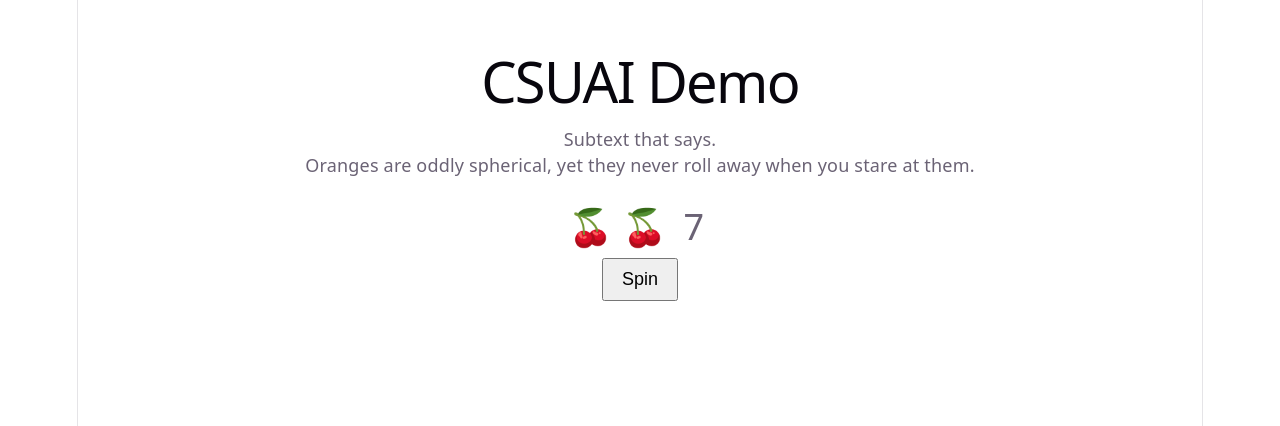
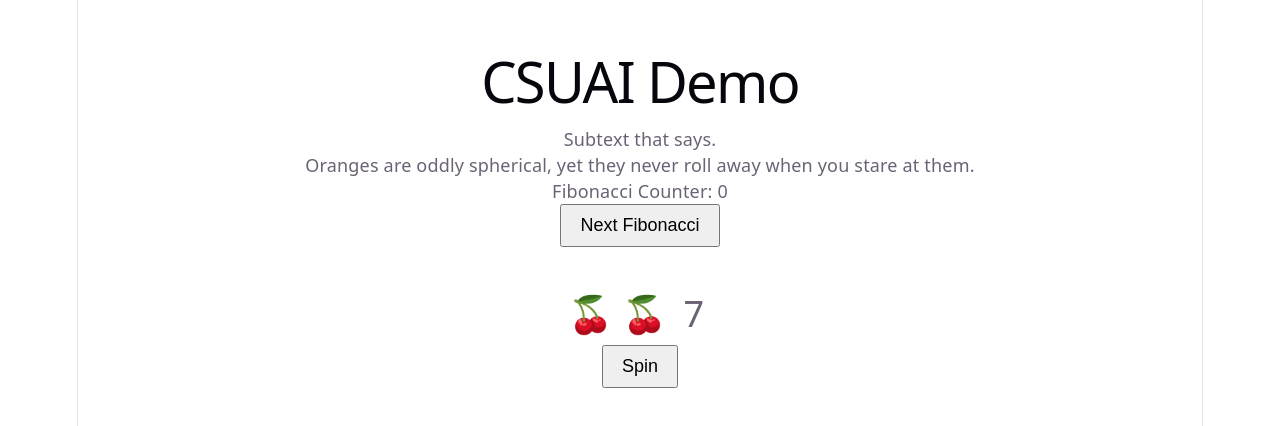
Before and after one commit to codegenie-hackabot/csuai-demo, a React (Vite) app: page / in a window 1280 px wide. Shown: the top 426 px of the page. Built offline with nearby package versions, Linux system fonts and the light colour scheme.

Commit message:
Add Fibonacci counter to App.jsx and update SPECIFICATION

```diff
--- a/src/App.jsx
+++ b/src/App.jsx
@@ -1,13 +1,27 @@
-import React from 'react';
+import React, { useState } from 'react';
 import './App.css';
 import SlotMachine from './SlotMachine';
 
 function App() {
+  // Fibonacci counter state: keep previous two numbers
+  const [fibPrev, setFibPrev] = useState(0);
+  const [fibCurr, setFibCurr] = useState(1);
+
+  const incrementFib = () => {
+    const next = fibPrev + fibCurr;
+    setFibPrev(fibCurr);
+    setFibCurr(next);
+  };
+
   return (
     <div style={{ textAlign: 'center', marginTop: '2rem' }}>
       <h1>CSUAI Demo</h1>
       <p>Subtext that says.</p>
       <p>Oranges are oddly spherical, yet they never roll away when you stare at them.</p>
+      <p>
+        Fibonacci Counter: {fibPrev}
+      </p>
+      <button onClick={incrementFib} style={{ marginBottom: '1rem' }}>Next Fibonacci</button>
       <SlotMachine />
     </div>
   );
```
Also changed, not shown: 1 other file (tests, documents, lock files or other folders).
